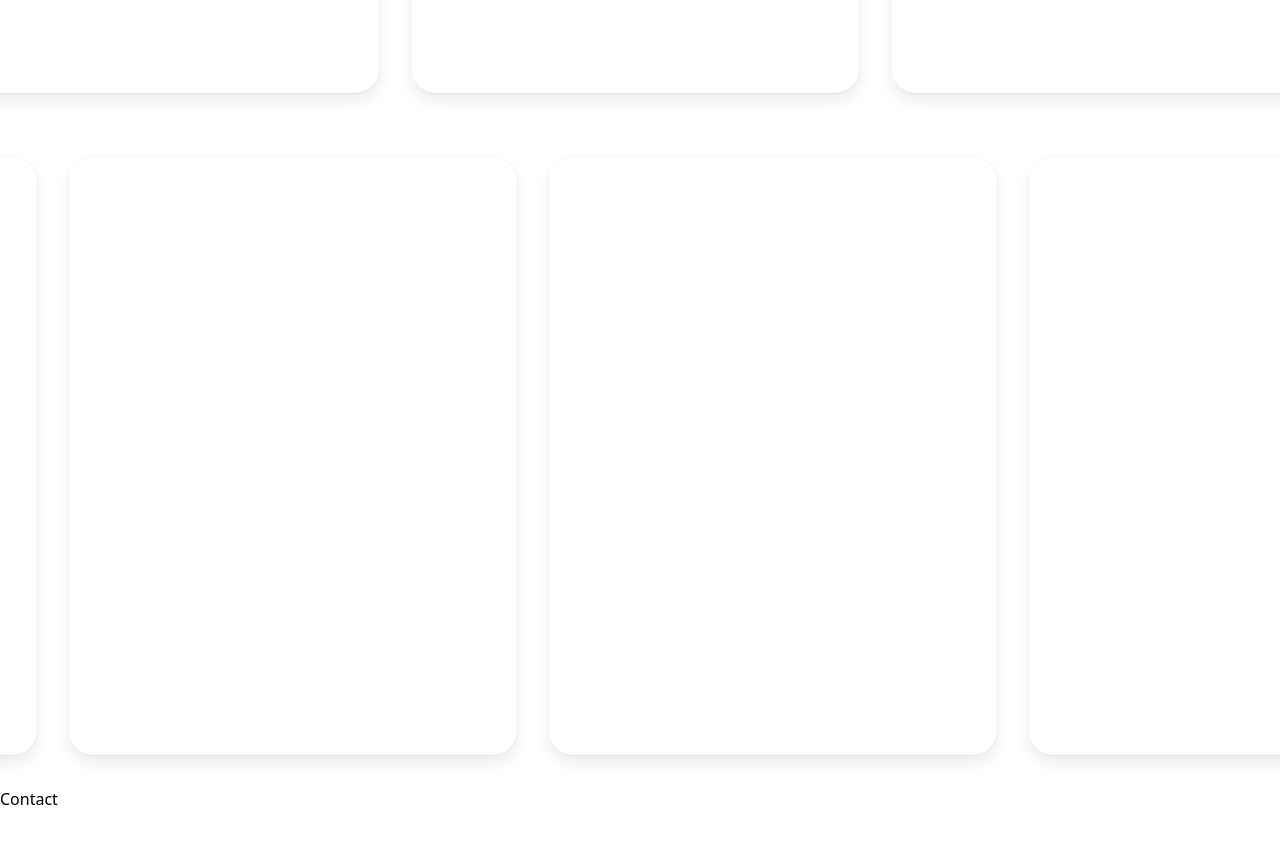
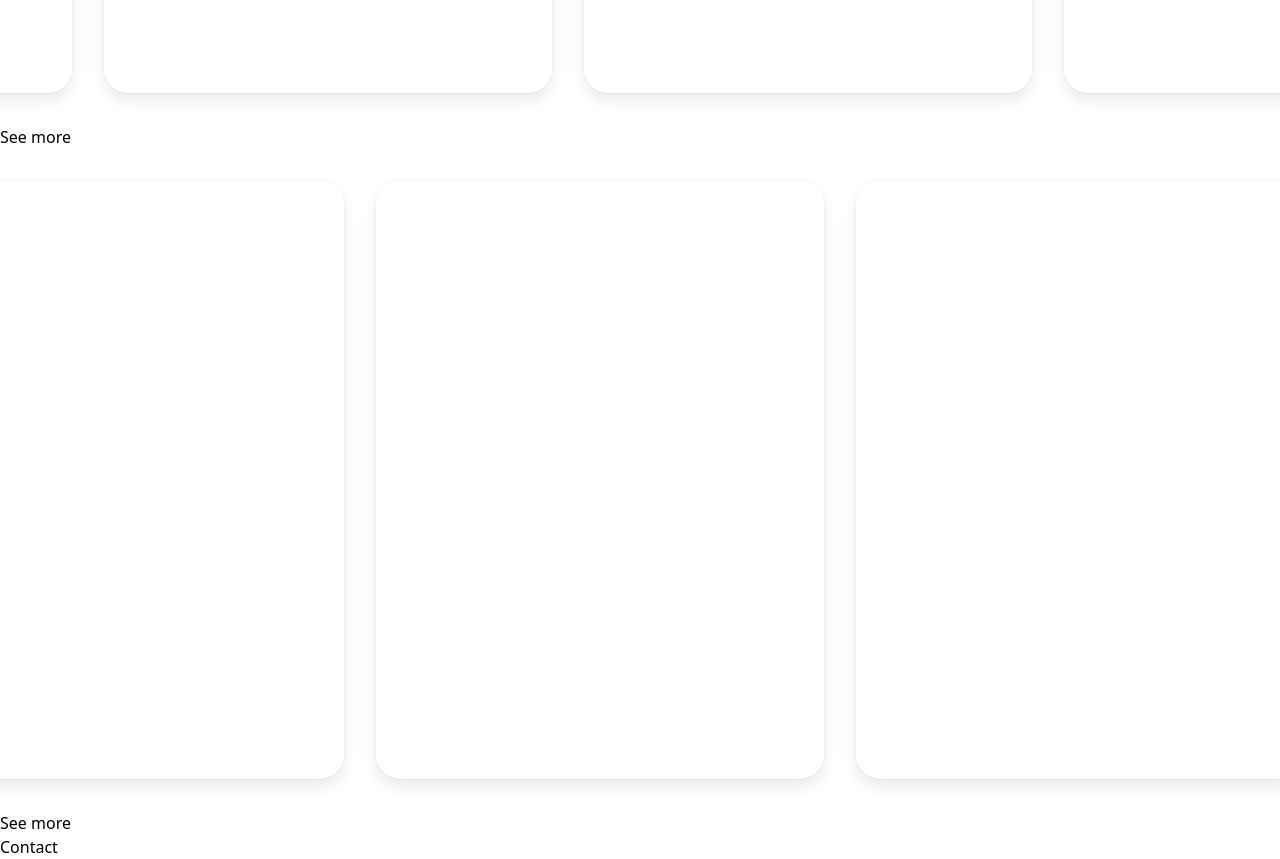
Before and after one commit to stoicperson/portfolio, a Next.js app: page / in a window 1280 px wide. Shown: the part 1360-2219 px from the top of the page. Before the commit the page ends 2171 px from the top, so only its background shows below. Built offline with nearby package versions, Linux system fonts and the light colour scheme.

Commit message:
Update carousel.tsx

```diff
--- a/components/carousel/index.tsx
+++ b/components/carousel/index.tsx
@@ -17,6 +17,7 @@ const wrap = (min: number, max: number, v: number) => {
 
 interface IProps {
   baseVelocity: number;
+  itemList: [string, string, string, string];
 }
 
 const Carousel = ({ baseVelocity }: IProps) => {
@@ -27,7 +28,7 @@ const Carousel = ({ baseVelocity }: IProps) => {
     damping: 40,
     stiffness: 500,
   });
-  const velocityFactor = useTransform(smoothVelocity, [0, 1000], [0, 2.5], {
+  const velocityFactor = useTransform(smoothVelocity, [0, 1000], [0, 4], {
     clamp: false,
   });
   const x = useTransform(baseX, (v) => `${wrap(-50, 0, v)}%`);
@@ -57,6 +58,7 @@ const Carousel = ({ baseVelocity }: IProps) => {
         <div>c</div>
         <div>d</div>
       </motion.div>
+      <button>See more</button>
     </div>
   );
 };
```
